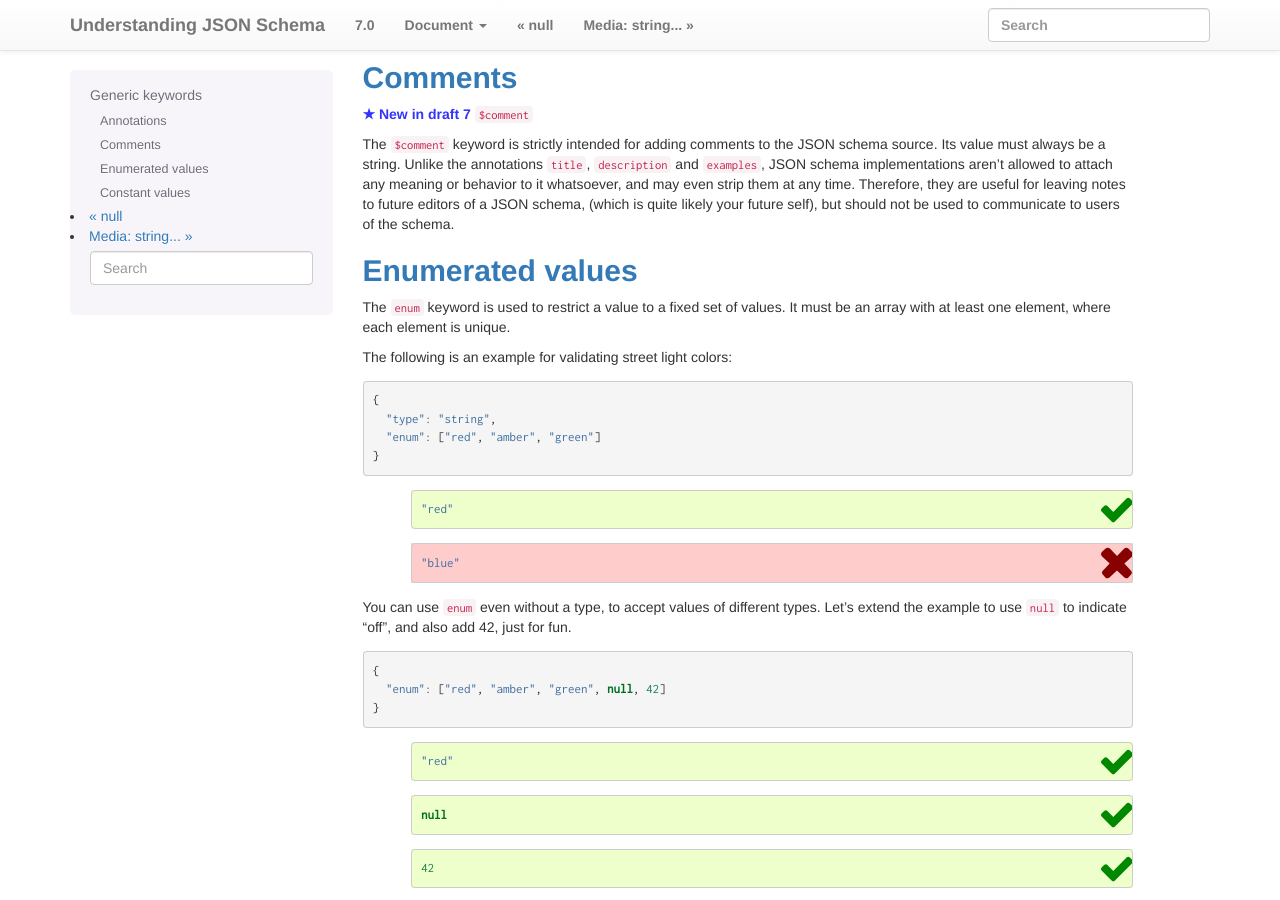
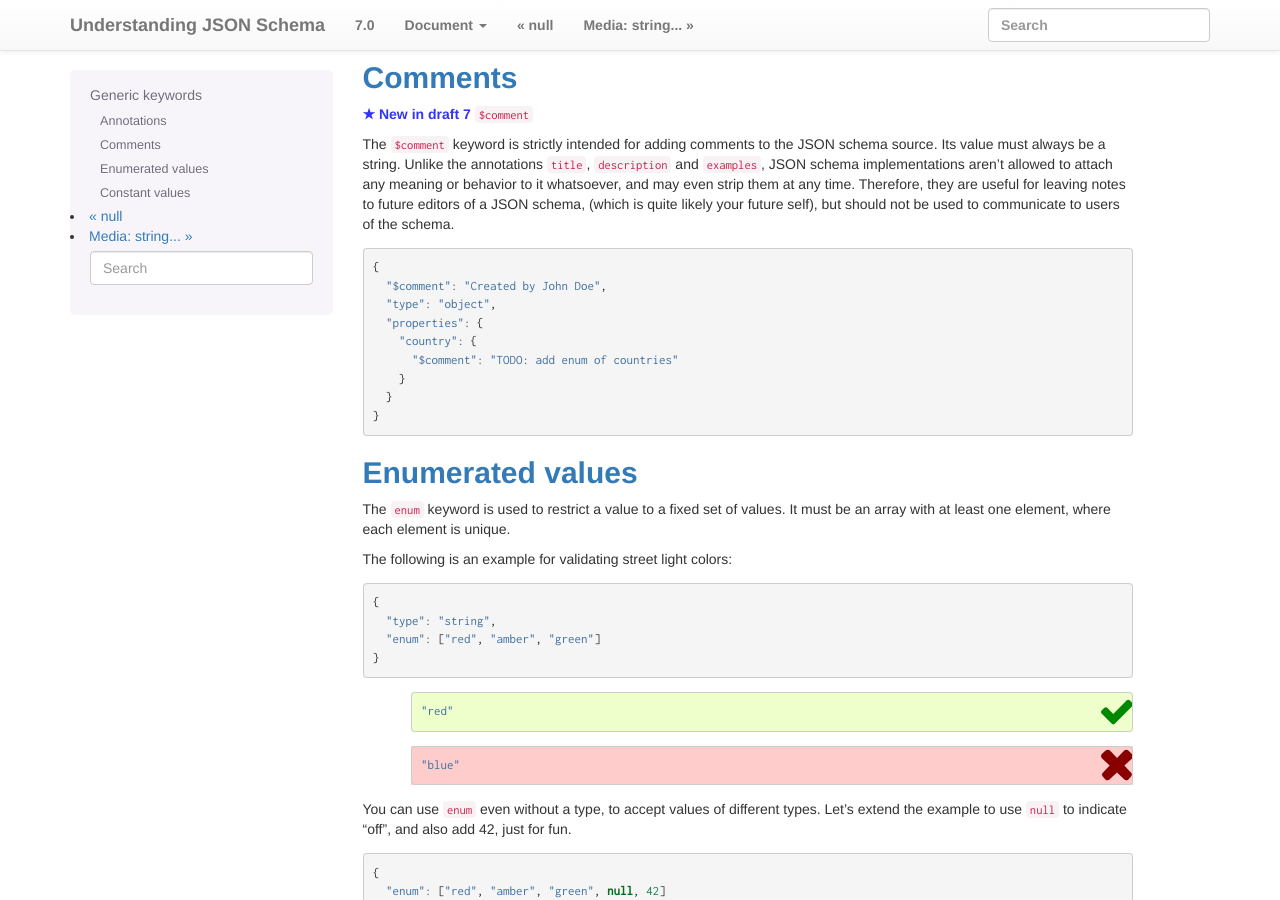
Before and after one commit to json-schema-org/understanding-json-schema, a Sphinx documentation site: the page built from source/reference/generic.rst, in a window 1280 px wide and 900 px high, scrolled down 760 px. Built offline with Sphinx 7.4.7, drawn with Linux system fonts in a browser that asks for light colours; some web fonts are replaced.

Commit message:
Add example for $comment

```diff
--- a/source/reference/generic.rst
+++ b/source/reference/generic.rst
@@ -45,10 +45,10 @@
 .. schema_example::
 
     {
-      "title" : "Match anything",
-      "description" : "This is a schema that matches anything.",
-      "default" : "Default value",
-      "examples" : [
+      "title": "Match anything",
+      "description": "This is a schema that matches anything.",
+      "default": "Default value",
+      "examples": [
         "Anything",
         4035
       ]
@@ -72,6 +72,18 @@
 them at any time. Therefore, they are useful for leaving notes to future editors
 of a JSON schema, (which is quite likely your future self), but should not be
 used to communicate to users of the schema.
+
+.. schema_example::
+
+    {
+      "$comment": "Created by John Doe",
+      "type": "object",
+      "properties": {
+        "country": {
+          "$comment": "TODO: add enum of countries"
+        }
+      }
+    }
 
 .. index::
    single: enum
```
